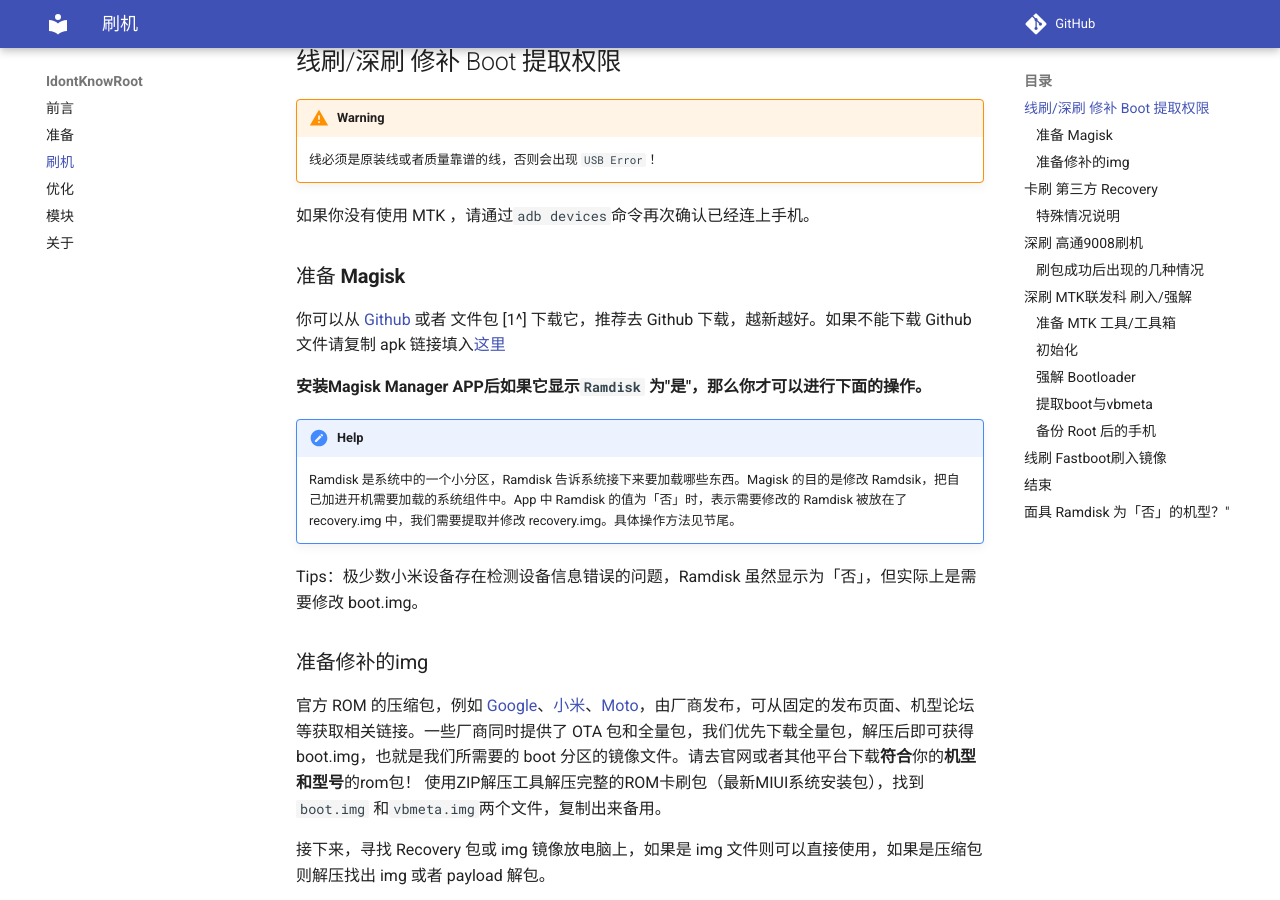
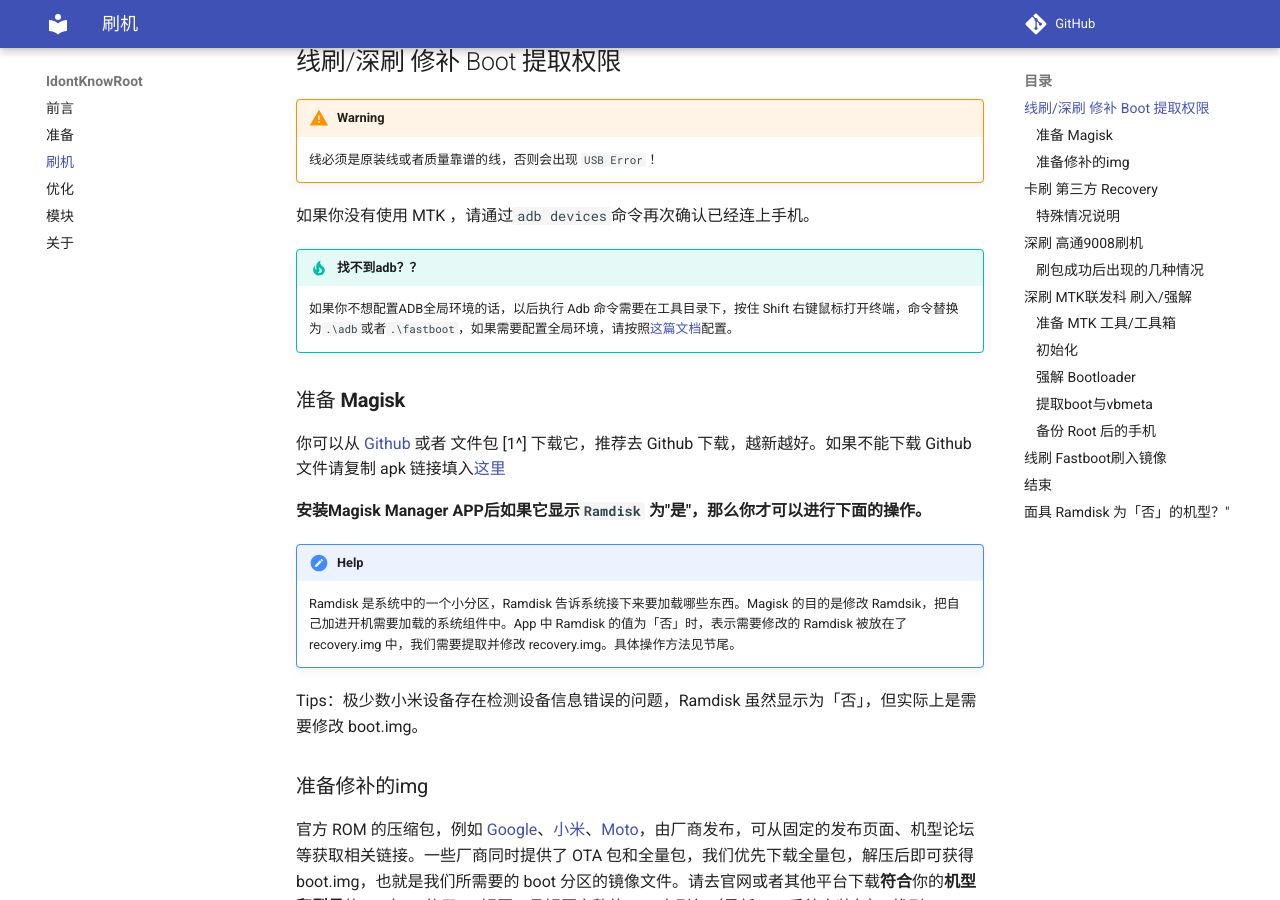
Before and after one commit to sudoskys/Root, an MkDocs documentation site: the page built from docs/root.md, in a window 1280 px wide and 900 px high, scrolled down 782 px. Built offline with MkDocs 1.6.1 and Material for MkDocs 9.7.7, drawn with Linux system fonts in a browser that asks for light colours; comment, search, counter and statistics services are not loaded.

Commit message:
add:adb 说明

```diff
--- a/docs/root.md
+++ b/docs/root.md
@@ -30,6 +30,10 @@ su是运行环境变量PATH下面的一个可执行文件，当任意软件运
     线必须是原装线或者质量靠谱的线，否则会出现 `USB Error` ！
 
 如果你没有使用 MTK ，请通过`adb devices`命令再次确认已经连上手机。
+
+!!! tip "找不到adb？？"
+    如果你不想配置ADB全局环境的话，以后执行 Adb 命令需要在工具目录下，按住 Shift 右键鼠标打开终端，命令替换为`.\adb`或者`.\fastboot`，如果需要配置全局环境，请按照[这篇文档](https://www.sunzn.com/2018/08/02/Windows-10-%E4%B8%8B%E9%85%8D%E7%BD%AE-ADB-%E7%8E%AF%E5%A2%83%E5%8F%98%E9%87%8F/)配置。
+
 
 ### 准备 **Magisk**
 
```
Also changed, not shown: docs/prepare.md (+4 -0 lines).
